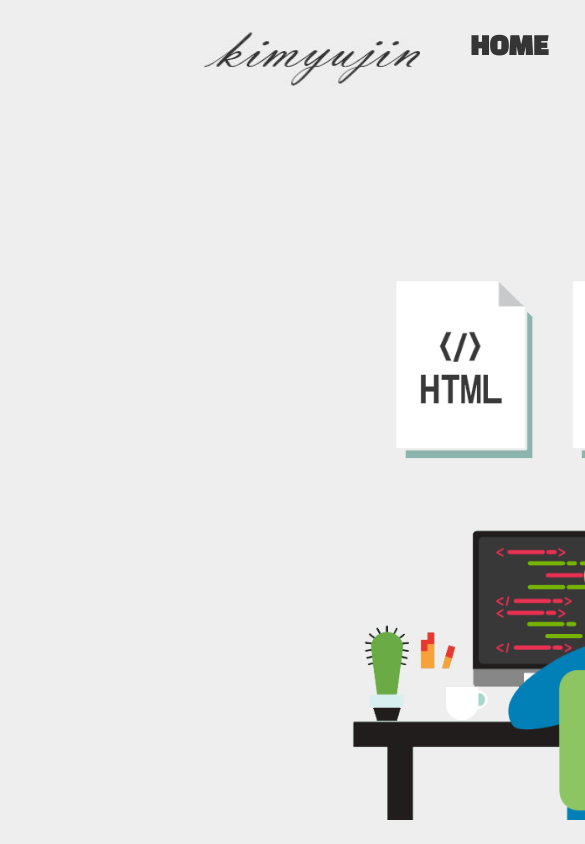
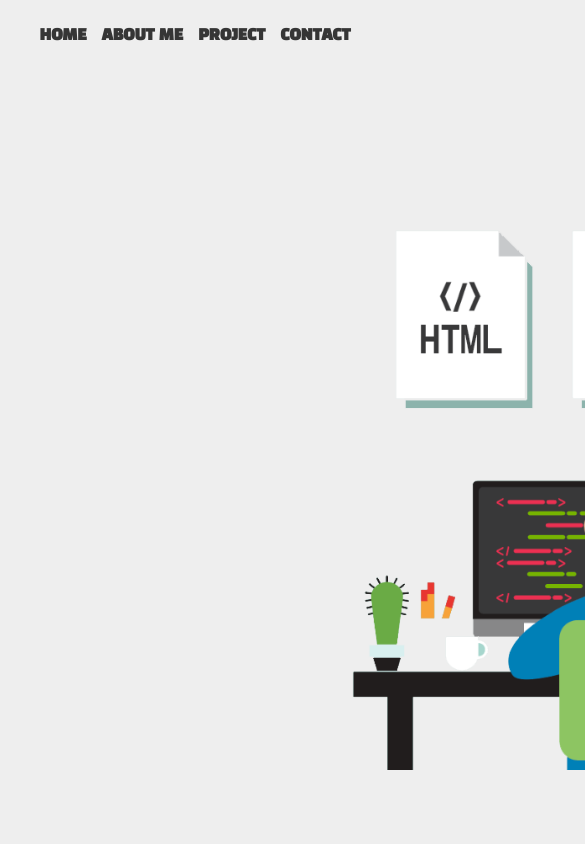
Before and after one commit to yujinkim11/portfolio, a React (Create React App) app: page /aboutme in a window 390 px wide. Shown: the top 844 px of the page, 585 px wide, since content can reach past the window. Built offline with nearby package versions, Linux system fonts and the light colour scheme.

Commit message:
header responsive

```diff
--- a/src/Header.js
+++ b/src/Header.js
@@ -11,9 +11,18 @@ const HeaderWrap = styled.div`
   display: flex;
   justify-content: space-between;
   align-items: center;
+  @media screen and (max-width: 500px) {
+    padding: 0 0px;
+    width: 100%;
+    height: 50px;
+    justify-content: center;
+  }
 `;
 const Logo = styled.h3`
   font-size: 35px;
+  @media screen and (max-width: 500px) {
+    display: none;
+  }
 `;
 const MenuWrap = styled.ul`
   display: flex;
@@ -23,6 +32,15 @@ const MenuWrap = styled.ul`
     margin-left: 50px;
     :hover {
       color: ${mainStyle.point};
+    }
+  }
+  @media screen and (max-width: 500px) {
+    .home {
+      margin-left: 0px;
+    }
+    li {
+      margin-left: 15px;
+      font-size: 15px;
     }
   }
 `;
@@ -37,7 +55,7 @@ export const Header = () => {
       </Link>
       <MenuWrap>
         <Link to={"/"}>
-          <li>HOME</li>
+          <li className="home">HOME</li>
         </Link>
         <Link to={"/aboutme"}>
           <li>ABOUT ME</li>
```
